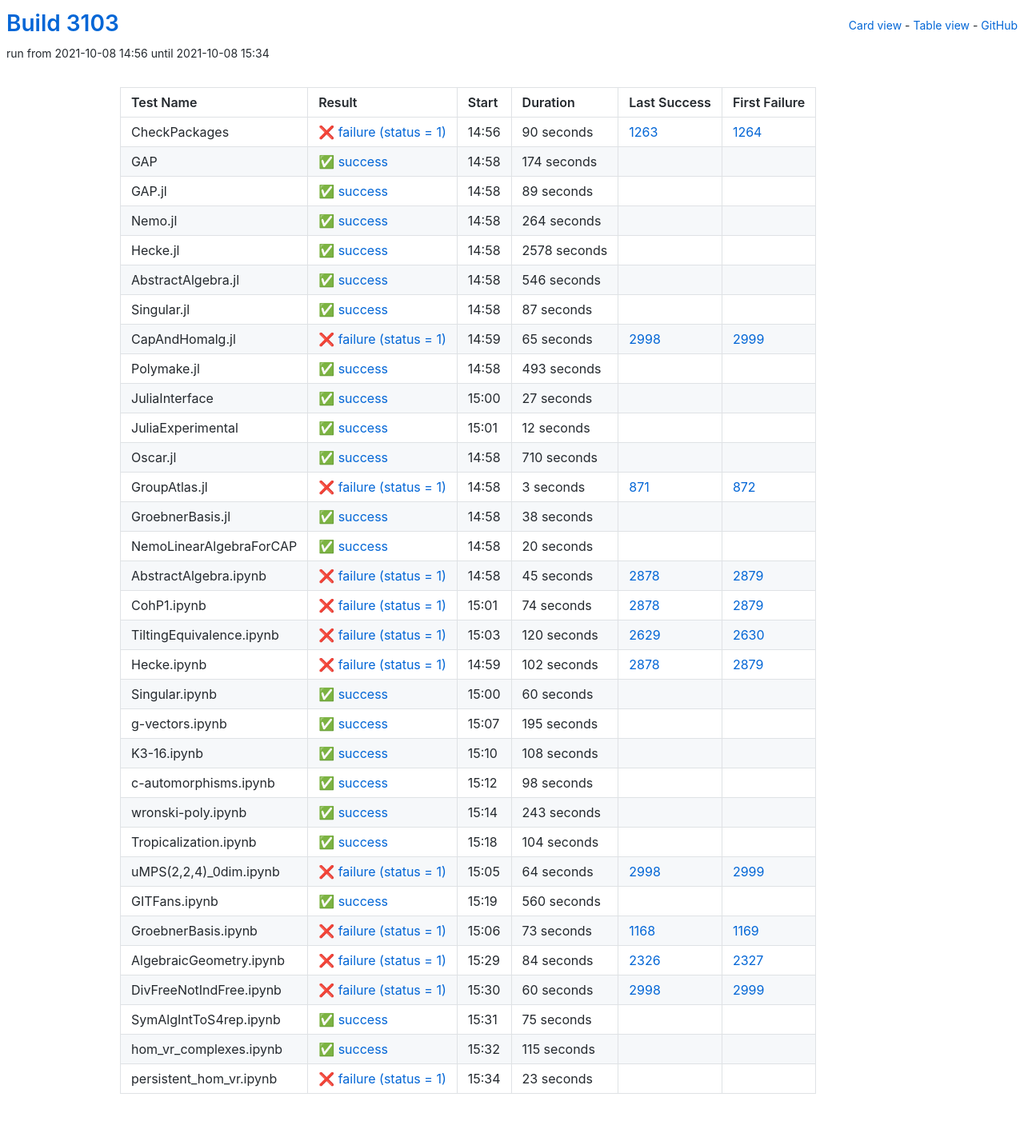
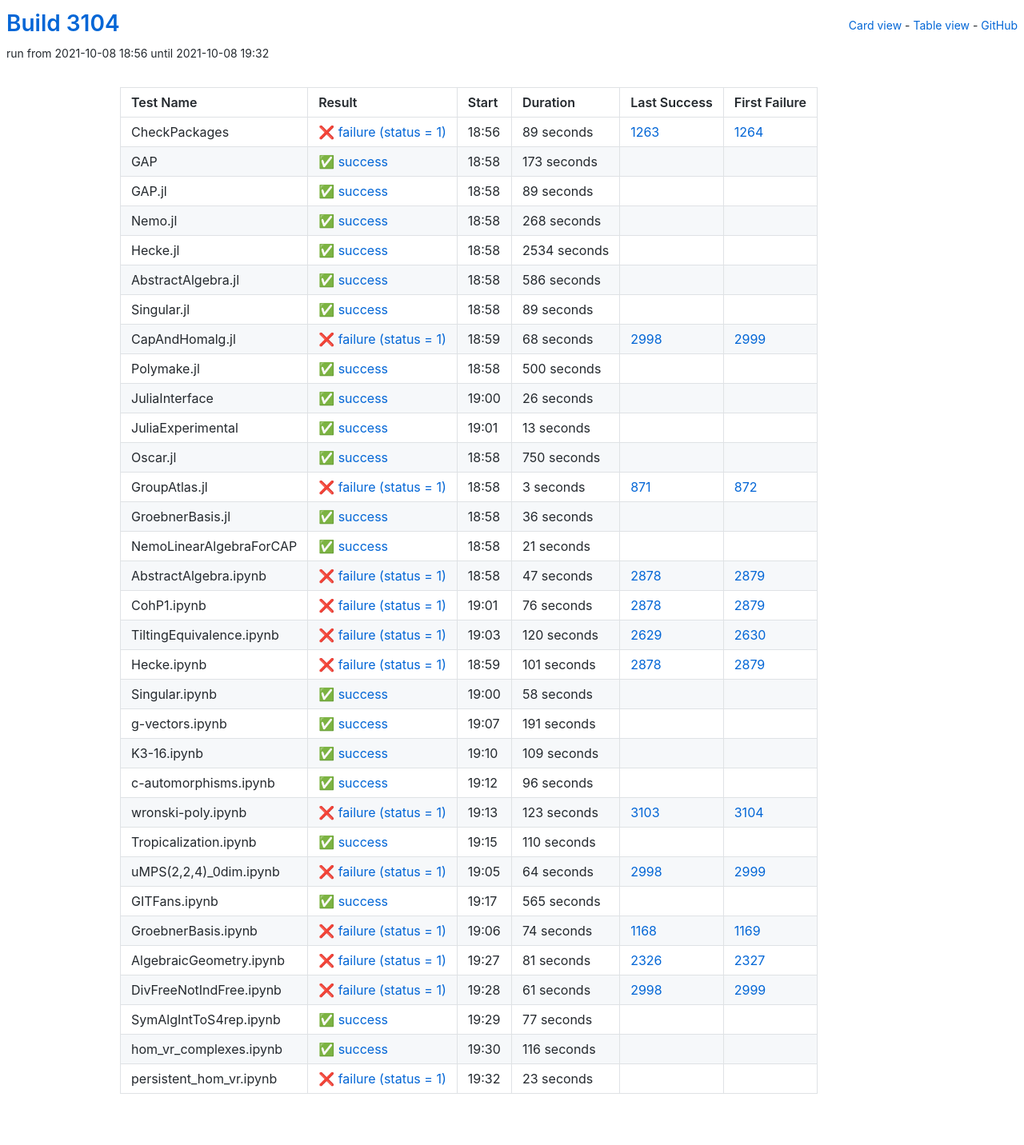
Before and after one commit to oscar-system/oscar-ci-status-stable, a Jekyll site: the page built from table.html, in a window 1280 px wide. Shown: the whole page at 80% size. Built offline with Jekyll 4.4.1, drawn with Linux system fonts in a browser that asks for light colours.

Commit message:
Build #3104

```diff
--- a/_data/ci.yml
+++ b/_data/ci.yml
@@ -1,6 +1,6 @@
 ---
-build: 3103
-build_url: https://oscarci.mathematik.uni-kl.de/job/oscar-stable/3103/
+build: 3104
+build_url: https://oscarci.mathematik.uni-kl.de/job/oscar-stable/3104/
 job: oscar-stable
 organization: oscar-system
 repo: oscar-ci-status-stable
@@ -8,32 +8,32 @@ repourl: https://github.com/oscar-system/oscar-ci-status-stable
 tests:
 - name: CheckPackages
   id: checkpackages
-  log: https://oscarci.mathematik.uni-kl.de/job/oscar-stable/3103/artifact/logs/build-3103/CheckPackages.log
-  start: 2021-10-08 14:56
+  log: https://oscarci.mathematik.uni-kl.de/job/oscar-stable/3104/artifact/logs/build-3104/CheckPackages.log
+  start: 2021-10-08 18:56
   success: false
   exitcode: 1
   status: failure
-  duration: 90
+  duration: 89
   last_success: 1263
   last_success_url: https://oscarci.mathematik.uni-kl.de/job/oscar-stable/1263/
   first_failure: 1264
   first_failure_url: https://oscarci.mathematik.uni-kl.de/job/oscar-stable/1264/
 - name: GAP
   id: gap
-  log: https://oscarci.mathematik.uni-kl.de/job/oscar-stable/3103/artifact/logs/build-3103/GAP.log
-  start: 2021-10-08 14:58
+  log: https://oscarci.mathematik.uni-kl.de/job/oscar-stable/3104/artifact/logs/build-3104/GAP.log
+  start: 2021-10-08 18:58
   success: true
   exitcode: 0
   status: success
-  duration: 174
+  duration: 173
   last_success: false
   last_success_url:
   first_failure: false
   first_failure_url:
 - name: GAP.jl
   id: gap-jl
-  log: https://oscarci.mathematik.uni-kl.de/job/oscar-stable/3103/artifact/logs/build-3103/GAP.jl.log
-  start: 2021-10-08 14:58
+  log: https://oscarci.mathematik.uni-kl.de/job/oscar-stable/3104/artifact/logs/build-3104/GAP.jl.log
+  start: 2021-10-08 18:58
   success: true
   exitcode: 0
   status: success
@@ -44,116 +44,116 @@ tests:
   first_failure_url:
 - name: Nemo.jl
   id: nemo-jl
-  log: https://oscarci.mathematik.uni-kl.de/job/oscar-stable/3103/artifact/logs/build-3103/Nemo.jl.log
-  start: 2021-10-08 14:58
+  log: https://oscarci.mathematik.uni-kl.de/job/oscar-stable/3104/artifact/logs/build-3104/Nemo.jl.log
+  start: 2021-10-08 18:58
   success: true
   exitcode: 0
   status: success
-  duration: 264
+  duration: 268
   last_success: false
   last_success_url:
   first_failure: false
   first_failure_url:
 - name: Hecke.jl
   id: hecke-jl
-  log: https://oscarci.mathematik.uni-kl.de/job/oscar-stable/3103/artifact/logs/build-3103/Hecke.jl.log
-  start: 2021-10-08 14:58
+  log: https://oscarci.mathematik.uni-kl.de/job/oscar-stable/3104/artifact/logs/build-3104/Hecke.jl.log
+  start: 2021-10-08 18:58
   success: true
   exitcode: 0
   status: success
-  duration: 2578
+  duration: 2534
   last_success: false
   last_success_url:
   first_failure: false
   first_failure_url:
 - name: AbstractAlgebra.jl
   id: abstractalgebra-jl
-  log: https://oscarci.mathematik.uni-kl.de/job/oscar-stable/3103/artifact/logs/build-3103/AbstractAlgebra.jl.log
-  start: 2021-10-08 14:58
+  log: https://oscarci.mathematik.uni-kl.de/job/oscar-stable/3104/artifact/logs/build-3104/AbstractAlgebra.jl.log
+  start: 2021-10-08 18:58
   success: true
   exitcode: 0
   status: success
-  duration: 546
+  duration: 586
   last_success: false
   last_success_url:
   first_failure: false
   first_failure_url:
 - name: Singular.jl
   id: singular-jl
-  log: https://oscarci.mathematik.uni-kl.de/job/oscar-stable/3103/artifact/logs/build-3103/Singular.jl.log
-  start: 2021-10-08 14:58
+  log: https://oscarci.mathematik.uni-kl.de/job/oscar-stable/3104/artifact/logs/build-3104/Singular.jl.log
+  start: 2021-10-08 18:58
   success: true
   exitcode: 0
   status: success
-  duration: 87
+  duration: 89
   last_success: false
   last_success_url:
   first_failure: false
   first_failure_url:
 - name: CapAndHomalg.jl
   id: capandhomalg-jl
-  log: https://oscarci.mathematik.uni-kl.de/job/oscar-stable/3103/artifact/logs/build-3103/CapAndHomalg.jl.log
-  start: 2021-10-08 14:59
+  log: https://oscarci.mathematik.uni-kl.de/job/oscar-stable/3104/artifact/logs/build-3104/CapAndHomalg.jl.log
+  start: 2021-10-08 18:59
   success: false
   exitcode: 1
   status: failure
-  duration: 65
+  duration: 68
   last_success: 2998
   last_success_url: https://oscarci.mathematik.uni-kl.de/job/oscar-stable/2998/
   first_failure: 2999
   first_failure_url: https://oscarci.mathematik.uni-kl.de/job/oscar-stable/2999/
 - name: Polymake.jl
   id: polymake-jl
-  log: https://oscarci.mathematik.uni-kl.de/job/oscar-stable/3103/artifact/logs/build-3103/Polymake.jl.log
-  start: 2021-10-08 14:58
+  log: https://oscarci.mathematik.uni-kl.de/job/oscar-stable/3104/artifact/logs/build-3104/Polymake.jl.log
+  start: 2021-10-08 18:58
   success: true
   exitcode: 0
   status: success
-  duration: 493
+  duration: 500
   last_success: false
   last_success_url:
   first_failure: false
   first_failure_url:
 - name: JuliaInterface
   id: juliainterface
-  log: https://oscarci.mathematik.uni-kl.de/job/oscar-stable/3103/artifact/logs/build-3103/JuliaInterface.log
-  start: 2021-10-08 15:00
+  log: https://oscarci.mathematik.uni-kl.de/job/oscar-stable/3104/artifact/logs/build-3104/JuliaInterface.log
+  start: 2021-10-08 19:00
   success: true
   exitcode: 0
   status: success
-  duration: 27
+  duration: 26
   last_success: false
   last_success_url:
   first_failure: false
   first_failure_url:
 - name: JuliaExperimental
   id: juliaexperimental
-  log: https://oscarci.mathematik.uni-kl.de/job/oscar-stable/3103/artifact/logs/build-3103/JuliaExperimental.log
-  start: 2021-10-08 15:01
+  log: https://oscarci.mathematik.uni-kl.de/job/oscar-stable/3104/artifact/logs/build-3104/JuliaExperimental.log
+  start: 2021-10-08 19:01
   success: true
   exitcode: 0
   status: success
-  duration: 12
+  duration: 13
   last_success: false
   last_success_url:
   first_failure: false
   first_failure_url:
 - name: Oscar.jl
   id: oscar-jl
-  log: https://oscarci.mathematik.uni-kl.de/job/oscar-stable/3103/artifact/logs/build-3103/Oscar.jl.log
-  start: 2021-10-08 14:58
+  log: https://oscarci.mathematik.uni-kl.de/job/oscar-stable/3104/artifact/logs/build-3104/Oscar.jl.log
+  start: 2021-10-08 18:58
   success: true
   exitcode: 0
   status: success
-  duration: 710
+  duration: 750
   last_success: false
   last_success_url:
   first_failure: false
   first_failure_url:
 - name: GroupAtlas.jl
   id: groupatlas-jl
-  log: https://oscarci.mathematik.uni-kl.de/job/oscar-stable/3103/artifact/logs/build-3103/GroupAtlas.jl.log
-  start: 2021-10-08 14:58
+  log: https://oscarci.mathematik.uni-kl.de/job/oscar-stable/3104/artifact/logs/build-3104/GroupAtlas.jl.log
+  start: 2021-10-08 18:58
   success: false
   exitcode: 1
   status: failure
@@ -164,56 +164,56 @@ tests:
   first_failure_url: https://oscarci.mathematik.uni-kl.de/job/oscar-stable/872/
 - name: GroebnerBasis.jl
   id: groebnerbasis-jl
-  log: https://oscarci.mathematik.uni-kl.de/job/oscar-stable/3103/artifact/logs/build-3103/GroebnerBasis.jl.log
-  start: 2021-10-08 14:58
+  log: https://oscarci.mathematik.uni-kl.de/job/oscar-stable/3104/artifact/logs/build-3104/GroebnerBasis.jl.log
+  start: 2021-10-08 18:58
   success: true
   exitcode: 0
   status: success
-  duration: 38
+  duration: 36
   last_success: false
   last_success_url:
   first_failure: false
   first_failure_url:
 - name: NemoLinearAlgebraForCAP
   id: nemolinearalgebraforcap
-  log: https://oscarci.mathematik.uni-kl.de/job/oscar-stable/3103/artifact/logs/build-3103/NemoLinearAlgebraForCAP.log
-  start: 2021-10-08 14:58
+  log: https://oscarci.mathematik.uni-kl.de/job/oscar-stable/3104/artifact/logs/build-3104/NemoLinearAlgebraForCAP.log
+  start: 2021-10-08 18:58
   success: true
   exitcode: 0
   status: success
-  duration: 20
+  duration: 21
   last_success: false
   last_success_url:
   first_failure: false
   first_failure_url:
 - name: AbstractAlgebra.ipynb
   id: abstractalgebra-ipynb
-  log: https://oscarci.mathematik.uni-kl.de/job/oscar-stable/3103/artifact/logs/build-3103/AbstractAlgebra.ipynb.log
-  start: 2021-10-08 14:58
+  log: https://oscarci.mathematik.uni-kl.de/job/oscar-stable/3104/artifact/logs/build-3104/AbstractAlgebra.ipynb.log
+  start: 2021-10-08 18:58
   success: false
   exitcode: 1
   status: failure
-  duration: 45
+  duration: 47
   last_success: 2878
   last_success_url: https://oscarci.mathematik.uni-kl.de/job/oscar-stable/2878/
   first_failure: 2879
   first_failure_url: https://oscarci.mathematik.uni-kl.de/job/oscar-stable/2879/
 - name: CohP1.ipynb
   id: cohp1-ipynb
-  log: https://oscarci.mathematik.uni-kl.de/job/oscar-stable/3103/artifact/logs/build-3103/CohP1.ipynb.log
-  start: 2021-10-08 15:01
+  log: https://oscarci.mathematik.uni-kl.de/job/oscar-stable/3104/artifact/logs/build-3104/CohP1.ipynb.log
+  start: 2021-10-08 19:01
   success: false
   exitcode: 1
   status: failure
-  duration: 74
+  duration: 76
   last_success: 2878
   last_success_url: https://oscarci.mathematik.uni-kl.de/job/oscar-stable/2878/
   first_failure: 2879
   first_failure_url: https://oscarci.mathematik.uni-kl.de/job/oscar-stable/2879/
 - name: TiltingEquivalence.ipynb
   id: tiltingequivalence-ipynb
-  log: https://oscarci.mathematik.uni-kl.de/job/oscar-stable/3103/artifact/logs/build-3103/TiltingEquivalence.ipynb.log
-  start: 2021-10-08 15:03
+  log: https://oscarci.mathematik.uni-kl.de/job/oscar-stable/3104/artifact/logs/build-3104/TiltingEquivalence.ipynb.log
+  start: 2021-10-08 19:03
   success: false
   exitcode: 1
   status: failure
@@ -224,92 +224,92 @@ tests:
   first_failure_url: https://oscarci.mathematik.uni-kl.de/job/oscar-stable/2630/
 - name: Hecke.ipynb
   id: hecke-ipynb
-  log: https://oscarci.mathematik.uni-kl.de/job/oscar-stable/3103/artifact/logs/build-3103/Hecke.ipynb.log
-  start: 2021-10-08 14:59
+  log: https://oscarci.mathematik.uni-kl.de/job/oscar-stable/3104/artifact/logs/build-3104/Hecke.ipynb.log
+  start: 2021-10-08 18:59
   success: false
   exitcode: 1
   status: failure
-  duration: 102
+  duration: 101
   last_success: 2878
   last_success_url: https://oscarci.mathematik.uni-kl.de/job/oscar-stable/2878/
   first_failure: 2879
   first_failure_url: https://oscarci.mathematik.uni-kl.de/job/oscar-stable/2879/
 - name: Singular.ipynb
   id: singular-ipynb
-  log: https://oscarci.mathematik.uni-kl.de/job/oscar-stable/3103/artifact/logs/build-3103/Singular.ipynb.log
-  start: 2021-10-08 15:00
+  log: https://oscarci.mathematik.uni-kl.de/job/oscar-stable/3104/artifact/logs/build-3104/Singular.ipynb.log
+  start: 2021-10-08 19:00
   success: true
   exitcode: 0
   status: success
-  duration: 60
+  duration: 58
   last_success: false
   last_success_url:
   first_failure: false
   first_failure_url:
 - name: g-vectors.ipynb
   id: g-vectors-ipynb
-  log: https://oscarci.mathematik.uni-kl.de/job/oscar-stable/3103/artifact/logs/build-3103/g-vectors.ipynb.log
-  start: 2021-10-08 15:07
+  log: https://oscarci.mathematik.uni-kl.de/job/oscar-stable/3104/artifact/logs/build-3104/g-vectors.ipynb.log
+  start: 2021-10-08 19:07
   success: true
   exitcode: 0
   status: success
-  duration: 195
+  duration: 191
   last_success: false
   last_success_url:
   first_failure: false
   first_failure_url:
 - name: K3-16.ipynb
   id: k3-16-ipynb
-  log: https://oscarci.mathematik.uni-kl.de/job/oscar-stable/3103/artifact/logs/build-3103/K3-16.ipynb.log
-  start: 2021-10-08 15:10
+  log: https://oscarci.mathematik.uni-kl.de/job/oscar-stable/3104/artifact/logs/build-3104/K3-16.ipynb.log
+  start: 2021-10-08 19:10
   success: true
   exitcode: 0
   status: success
-  duration: 108
+  duration: 109
   last_success: false
   last_success_url:
   first_failure: false
   first_failure_url:
 - name: c-automorphisms.ipynb
   id: c-automorphisms-ipynb
-  log: https://oscarci.mathematik.uni-kl.de/job/oscar-stable/3103/artifact/logs/build-3103/c-automorphisms.ipynb.log
-  start: 2021-10-08 15:12
+  log: https://oscarci.mathematik.uni-kl.de/job/oscar-stable/3104/artifact/logs/build-3104/c-automorphisms.ipynb.log
+  start: 2021-10-08 19:12
   success: true
   exitcode: 0
   status: success
-  duration: 98
+  duration: 96
   last_success: false
   last_success_url:
   first_failure: false
   first_failure_url:
 - name: wronski-poly.ipynb
   id: wronski-poly-ipynb
-  log: https://oscarci.mathematik.uni-kl.de/job/oscar-stable/3103/artifact/logs/build-3103/wronski-poly.ipynb.log
-  start: 2021-10-08 15:14
+  log: https://oscarci.mathematik.uni-kl.de/job/oscar-stable/3104/artifact/logs/build-3104/wronski-poly.ipynb.log
+  start: 2021-10-08 19:13
+  success: false
+  exitcode: 1
+  status: failure
+  duration: 123
+  last_success: 3103
+  last_success_url: https://oscarci.mathematik.uni-kl.de/job/oscar-stable/3103/
+  first_failure: 3104
+  first_failure_url: https://oscarci.mathematik.uni-kl.de/job/oscar-stable/3104/
+- name: Tropicalization.ipynb
+  id: tropicalization-ipynb
+  log: https://oscarci.mathematik.uni-kl.de/job/oscar-stable/3104/artifact/logs/build-3104/Tropicalization.ipynb.log
+  start: 2021-10-08 19:15
   success: true
   exitcode: 0
   status: success
-  duration: 243
-  last_success: false
-  last_success_url:
-  first_failure: false
-  first_failure_url:
-- name: Tropicalization.ipynb
-  id: tropicalization-ipynb
-  log: https://oscarci.mathematik.uni-kl.de/job/oscar-stable/3103/artifact/logs/build-3103/Tropicalization.ipynb.log
-  start: 2021-10-08 15:18
-  success: true
-  exitcode: 0
-  status: success
-  duration: 104
+  duration: 110
   last_success: false
   last_success_url:
   first_failure: false
   first_failure_url:
 - name: uMPS(2,2,4)_0dim.ipynb
   id: umps-2-2-4-0dim-ipynb
-  log: https://oscarci.mathematik.uni-kl.de/job/oscar-stable/3103/artifact/logs/build-3103/uMPS-2-2-4-_0dim.ipynb.log
-  start: 2021-10-08 15:05
+  log: https://oscarci.mathematik.uni-kl.de/job/oscar-stable/3104/artifact/logs/build-3104/uMPS-2-2-4-_0dim.ipynb.log
+  start: 2021-10-08 19:05
   success: false
   exitcode: 1
   status: failure
@@ -320,80 +320,80 @@ tests:
   first_failure_url: https://oscarci.mathematik.uni-kl.de/job/oscar-stable/2999/
 - name: GITFans.ipynb
   id: gitfans-ipynb
-  log: https://oscarci.mathematik.uni-kl.de/job/oscar-stable/3103/artifact/logs/build-3103/GITFans.ipynb.log
-  start: 2021-10-08 15:19
+  log: https://oscarci.mathematik.uni-kl.de/job/oscar-stable/3104/artifact/logs/build-3104/GITFans.ipynb.log
+  start: 2021-10-08 19:17
   success: true
   exitcode: 0
   status: success
-  duration: 560
+  duration: 565
   last_success: false
   last_success_url:
   first_failure: false
   first_failure_url:
 - name: GroebnerBasis.ipynb
   id: groebnerbasis-ipynb
-  log: https://oscarci.mathematik.uni-kl.de/job/oscar-stable/3103/artifact/logs/build-3103/GroebnerBasis.ipynb.log
-  start: 2021-10-08 15:06
+  log: https://oscarci.mathematik.uni-kl.de/job/oscar-stable/3104/artifact/logs/build-3104/GroebnerBasis.ipynb.log
+  start: 2021-10-08 19:06
   success: false
   exitcode: 1
   status: failure
-  duration: 73
+  duration: 74
   last_success: 1168
   last_success_url: https://oscarci.mathematik.uni-kl.de/job/oscar-stable/1168/
   first_failure: 1169
   first_failure_url: https://oscarci.mathematik.uni-kl.de/job/oscar-stable/1169/
 - name: AlgebraicGeometry.ipynb
   id: algebraicgeometry-ipynb
-  log: https://oscarci.mathematik.uni-kl.de/job/oscar-stable/3103/artifact/logs/build-3103/AlgebraicGeometry.ipynb.log
-  start: 2021-10-08 15:29
+  log: https://oscarci.mathematik.uni-kl.de/job/oscar-stable/3104/artifact/logs/build-3104/AlgebraicGeometry.ipynb.log
+  start: 2021-10-08 19:27
   success: false
   exitcode: 1
   status: failure
-  duration: 84
+  duration: 81
   last_success: 2326
   last_success_url: https://oscarci.mathematik.uni-kl.de/job/oscar-stable/2326/
   first_failure: 2327
   first_failure_url: https://oscarci.mathematik.uni-kl.de/job/oscar-stable/2327/
 - name: DivFreeNotIndFree.ipynb
   id: divfreenotindfree-ipynb
-  log: https://oscarci.mathematik.uni-kl.de/job/oscar-stable/3103/artifact/logs/build-3103/DivFreeNotIndFree.ipynb.log
-  start: 2021-10-08 15:30
+  log: https://oscarci.mathematik.uni-kl.de/job/oscar-stable/3104/artifact/logs/build-3104/DivFreeNotIndFree.ipynb.log
+  start: 2021-10-08 19:28
   success: false
   exitcode: 1
   status: failure
-  duration: 60
+  duration: 61
   last_success: 2998
   last_success_url: https://oscarci.mathematik.uni-kl.de/job/oscar-stable/2998/
   first_failure: 2999
   first_failure_url: https://oscarci.mathematik.uni-kl.de/job/oscar-stable/2999/
 - name: SymAlgIntToS4rep.ipynb
   id: symalginttos4rep-ipynb
-  log: https://oscarci.mathematik.uni-kl.de/job/oscar-stable/3103/artifact/logs/build-3103/SymAlgIntToS4rep.ipynb.log
-  start: 2021-10-08 15:31
+  log: https://oscarci.mathematik.uni-kl.de/job/oscar-stable/3104/artifact/logs/build-3104/SymAlgIntToS4rep.ipynb.log
+  start: 2021-10-08 19:29
   success: true
   exitcode: 0
   status: success
-  duration: 75
+  duration: 77
   last_success: false
   last_success_url:
   first_failure: false
   first_failure_url:
 - name: hom_vr_complexes.ipynb
   id: hom-vr-complexes-ipynb
-  log: https://oscarci.mathematik.uni-kl.de/job/oscar-stable/3103/artifact/logs/build-3103/hom_vr_complexes.ipynb.log
-  start: 2021-10-08 15:32
+  log: https://oscarci.mathematik.uni-kl.de/job/oscar-stable/3104/artifact/logs/build-3104/hom_vr_complexes.ipynb.log
+  start: 2021-10-08 19:30
   success: true
   exitcode: 0
   status: success
-  duration: 115
+  duration: 116
   last_success: false
   last_success_url:
   first_failure: false
   first_failure_url:
 - name: persistent_hom_vr.ipynb
   id: persistent-hom-vr-ipynb
-  log: https://oscarci.mathematik.uni-kl.de/job/oscar-stable/3103/artifact/logs/build-3103/persistent_hom_vr.ipynb.log
-  start: 2021-10-08 15:34
+  log: https://oscarci.mathematik.uni-kl.de/job/oscar-stable/3104/artifact/logs/build-3104/persistent_hom_vr.ipynb.log
+  start: 2021-10-08 19:32
   success: false
   exitcode: 1
   status: failure
```
Also changed, not shown: README.md.
